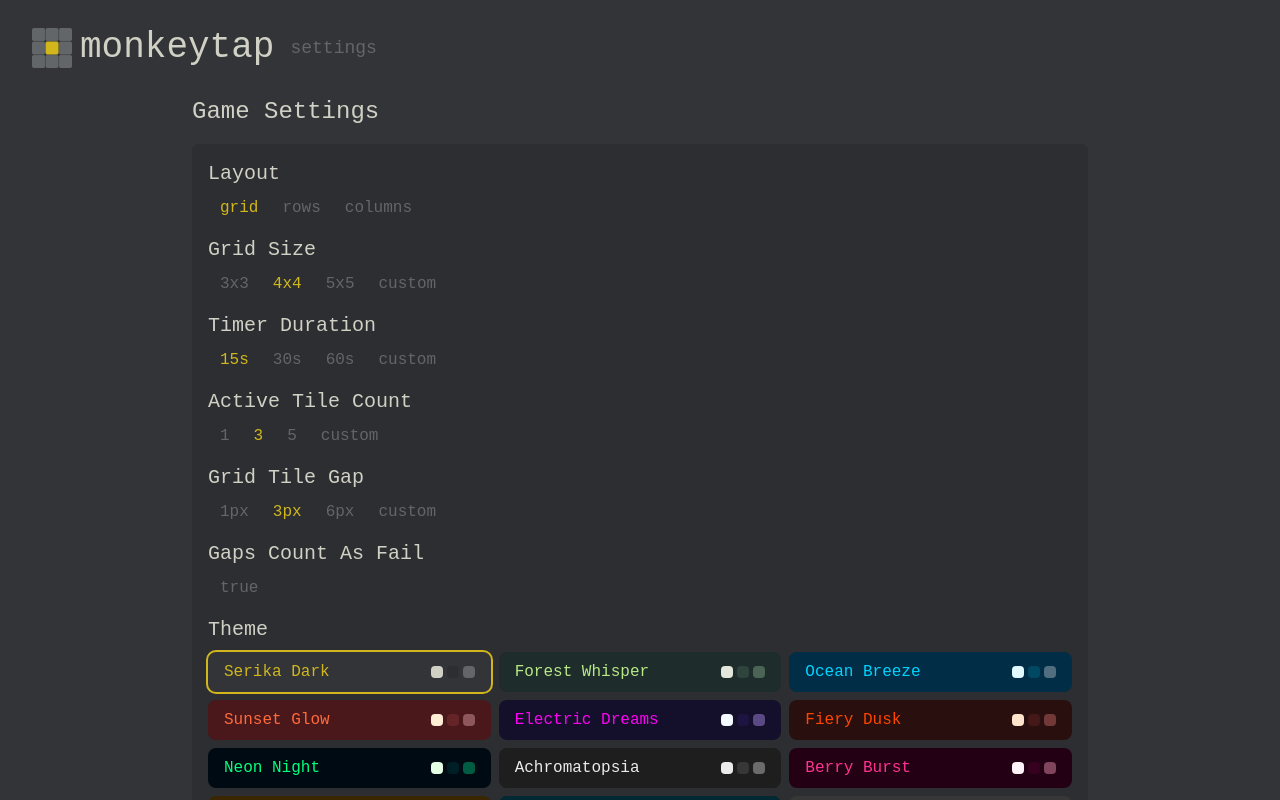
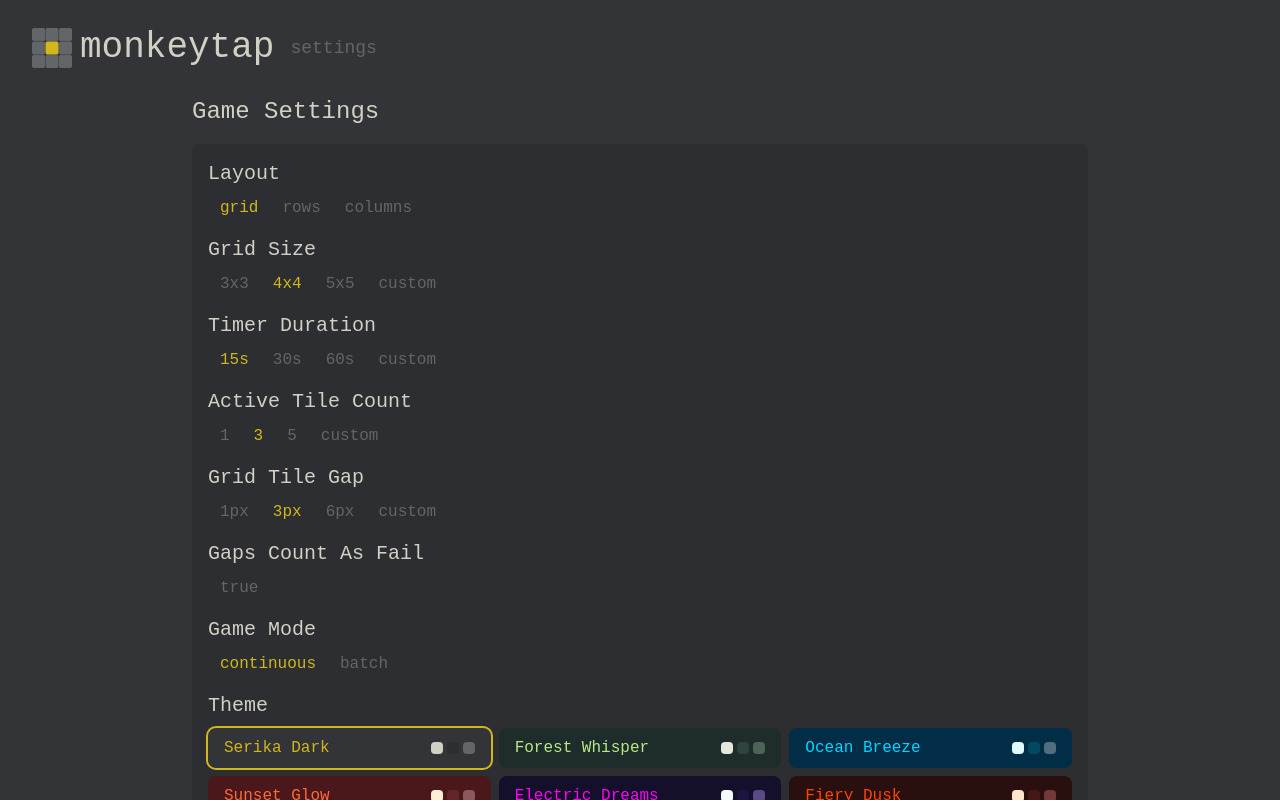
Before and after one commit to speravi/monkeytap, a React (Vite) app in the folder frontend/: page /#/settings in a window 1280 px wide. Shown: the top 800 px of the page. Built offline with nearby package versions, Linux system fonts and the light colour scheme.

Commit message:
add new gamemode option "batch"

```diff
--- /dev/null
+++ b/frontend/src/Components/Config/GameModeSelector.tsx
@@ -0,0 +1,25 @@
+import { useGame } from "../../GameContext";
+
+const GameModeSelector = () => {
+  const { state, dispatch } = useGame();
+
+  const gameModes: ("continuous" | "batch")[] = ["continuous", "batch"];
+
+  return (
+    <>
+      {gameModes.map((gameMode) => (
+        <button
+          key={gameMode}
+          onClick={() => dispatch({ type: "SET_GAME_MODE", payload: gameMode })}
+          className={`px-3 rounded-md transition-colors hover:text-text ${
+            state.gameMode === gameMode ? `text-active` : `text-inactive`
+          }`}
+        >
+          {gameMode}
+        </button>
+      ))}
+    </>
+  );
+};
+
+export default GameModeSelector;
--- a/frontend/src/Components/TileGrid.tsx
+++ b/frontend/src/Components/TileGrid.tsx
@@ -9,6 +9,7 @@ type Tile = {
 const TileGrid = () => {
   const { state, dispatch } = useGame();
   const [tiles, setTiles] = useState<Tile[]>([]);
+  const [activeCount, setActiveCount] = useState(0);
 
   useEffect(() => {
     initializeTiles();
@@ -37,7 +38,7 @@ const TileGrid = () => {
     const inactiveTiles = newTiles.filter(
       (tile) => !tile.isActive && tile.id !== excludeId
     );
-
+    let activatedCount = 0;
     for (let i = 0; i < count; i++) {
       if (inactiveTiles.length > 0) {
         const randomIndex = Math.floor(Math.random() * inactiveTiles.length);
@@ -46,8 +47,10 @@ const TileGrid = () => {
           (tile) => tile.id === selectedTile.id
         );
         newTiles[tileIndex].isActive = true;
+        activatedCount++;
       }
     }
+    setActiveCount(activatedCount);
     setTiles(newTiles);
   };
 
@@ -60,10 +63,22 @@ const TileGrid = () => {
     const clickedTile = tiles.find((tile) => tile.id === id);
     if (clickedTile && clickedTile.isActive) {
       dispatch({ type: "ADD_SCORE", payload: 1 });
+
       const newTiles = tiles.map((tile) =>
         tile.id === id ? { ...tile, isActive: false } : tile
       );
-      setRandomActiveTiles(newTiles, 1, id);
+      const newActiveCount = activeCount - 1;
+      setActiveCount(newActiveCount);
+
+      if (state.gameMode === "continuous") {
+        setRandomActiveTiles(newTiles, 1, id);
+      } else if (state.gameMode === "batch") {
+        if (newActiveCount === 0) {
+          setRandomActiveTiles(newTiles, state.activeTileCount);
+        } else {
+          setTiles(newTiles);
+        }
+      }
     } else {
       dispatch({ type: "END_GAME" });
     }
--- a/frontend/src/GameContext.tsx
+++ b/frontend/src/GameContext.tsx
@@ -12,6 +12,7 @@ type GameState = {
   gridTileGap: number;
   activeTileCount: number;
   layoutType: LayoutTypes;
+  gameMode: "continuous" | "batch";
   activeTheme: string;
   gapsCountAsFail: boolean;
   // timer
@@ -35,6 +36,7 @@ type GameAction =
   | { type: "SET_GRID_TILE_GAP"; payload: number }
   | { type: "SET_ACTIVE_TILE_COUNT"; payload: number }
   | { type: "SET_LAYOUT_TYPE"; payload: LayoutTypes }
+  | { type: "SET_GAME_MODE"; payload: "continuous" | "batch" }
   | { type: "SET_ACTIVE_THEME"; payload: string }
   | { type: "SET_GAPS_COUNT_AS_FAIL"; payload: boolean }
   // timer
@@ -55,6 +57,7 @@ const initialState: GameState = {
   gridTileGap: 3,
   activeTileCount: 3,
   layoutType: "grid",
+  gameMode: "continuous",
   activeTheme: "",
   gapsCountAsFail: false,
   // timer
@@ -112,6 +115,8 @@ function gameReducer(state: GameState, action: GameAction): GameState {
       return saveAndReturn({ ...state, activeTileCount: action.payload });
     case "SET_LAYOUT_TYPE":
       return saveAndReturn({ ...state, layoutType: action.payload });
+    case "SET_GAME_MODE":
+      return saveAndReturn({ ...state, gameMode: action.payload });
     case "SET_ACTIVE_THEME":
       return saveAndReturn({ ...state, activeTheme: action.payload });
     case "SET_GAPS_COUNT_AS_FAIL":
--- a/frontend/src/Pages/SettingsPage.tsx
+++ b/frontend/src/Pages/SettingsPage.tsx
@@ -1,4 +1,5 @@
 import ActiveTileCountSelector from "../Components/Config/ActiveTileCountSelector";
+import GameModeSelector from "../Components/Config/GameModeSelector";
 import GridSizeSelector from "../Components/Config/GridSizeSelector";
 import GridTileGapSelector from "../Components/Config/GridTileGapSelector";
 import LayoutSelector from "../Components/Config/LayoutSelector";
@@ -40,6 +41,10 @@ const SettingsPage = () => {
           <RegisterGapClickToggle />
         </div>
         <div className="mb-4">
+          <h2 className="text-xl mb-2">Game Mode</h2>
+          <GameModeSelector />
+        </div>
+        <div className="mb-4">
           <h2 className="text-xl mb-2">Theme</h2>
           <ThemeSelector />
         </div>
```
